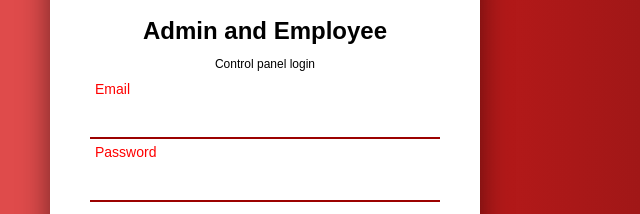
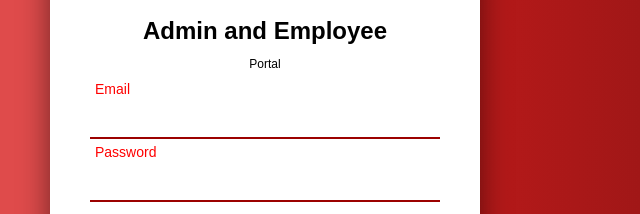
Before and after one commit to colde21/coworkwebPortal, a website with bundled scripts: page login.html in a window 1280 px wide. Shown: the part 300-514 px from the top of the page, 375-1015 px from the left. Built offline with nearby package versions, Linux system fonts and the light colour scheme.

Commit message:
Change Control panel login to Portal

```diff
--- a/login.html
+++ b/login.html
@@ -15,7 +15,7 @@
                 <img src="logo.png" alt="Logo">
             </div>
             <h2 style="color: rgb(0, 0, 0); margin-bottom: 5px;">Admin and Employee </h2>
-            <p style="color: #000000; font-size: 12px; margin-bottom: 20px;">Control panel login</p>
+            <p style="color: #000000; font-size: 12px; margin-bottom: 20px;">Portal</p>
             <div class="elements">
                 <div class="input1 user">
                     <label for="email">Email</label>
```
